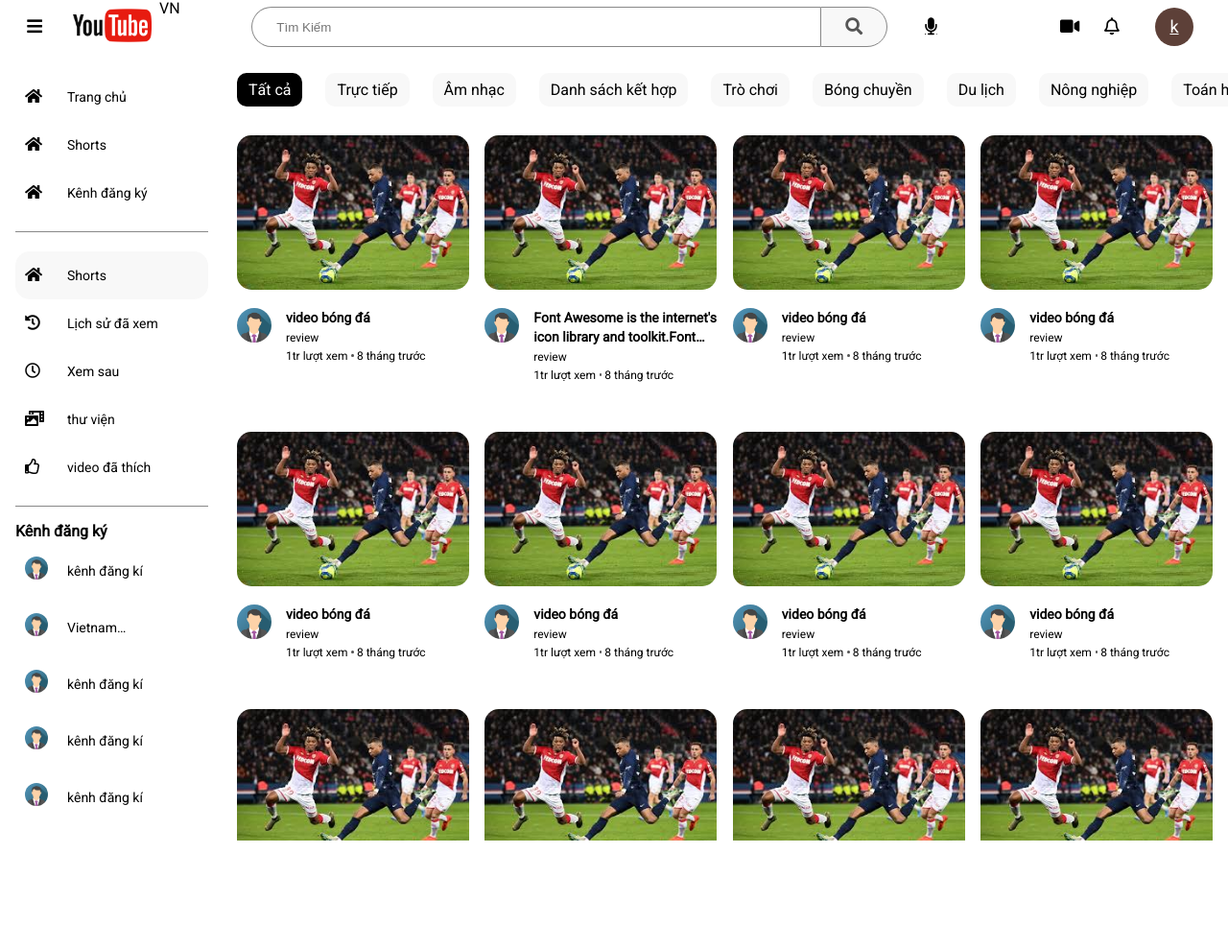
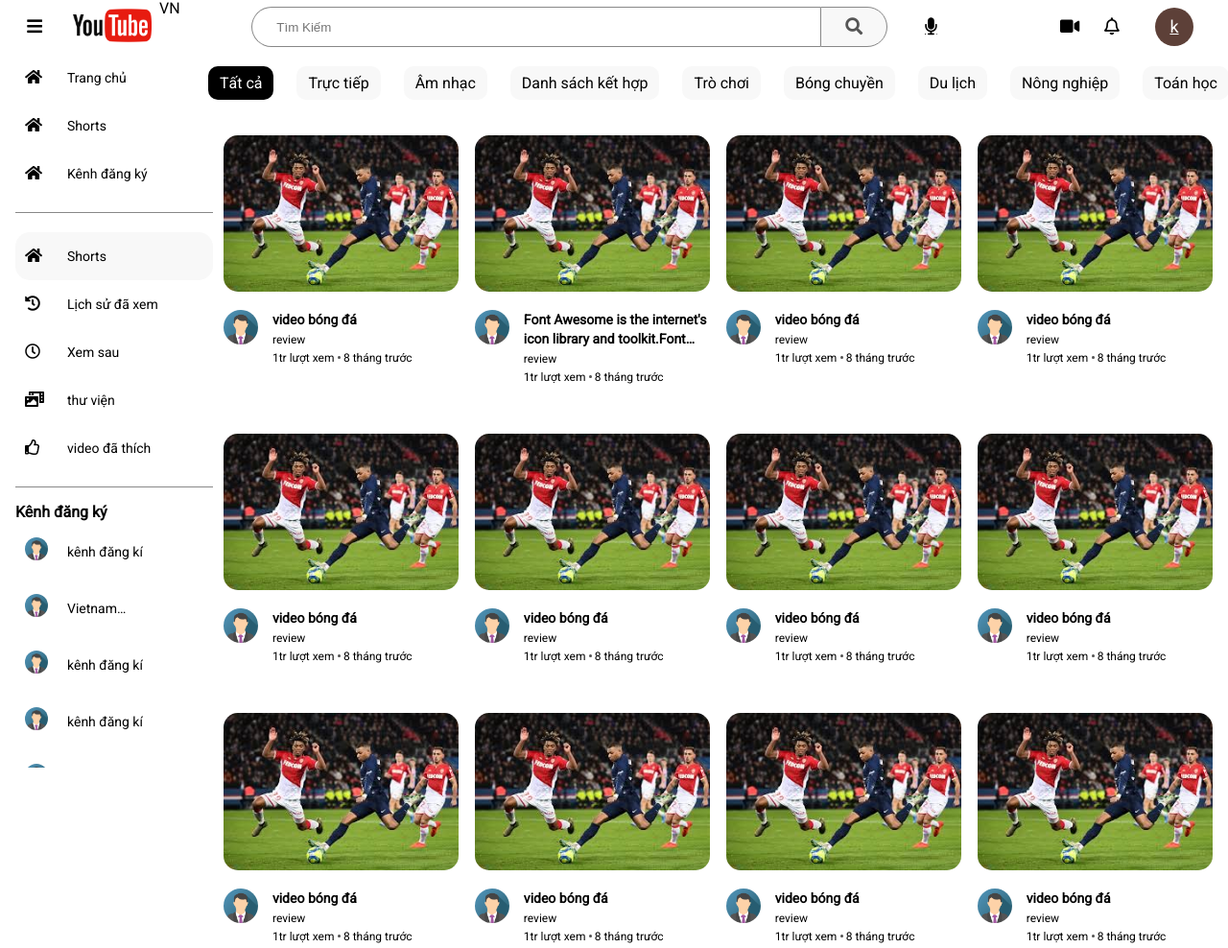
Before and after one commit to khanh00011/ncc-youtube, a plain HTML site: page index.html in a window 1280 px wide. Shown: the whole page at 96% size. Before the commit the page ends 876 px from the top, so only its background shows below. Drawn offline with Linux system fonts and the light colour scheme.

Commit message:
upload 2

```diff
--- a/css/responsive.css
+++ b/css/responsive.css
@@ -56,8 +56,10 @@
         margin-right: 0 !important;
     }
     .content-yt{
-         overflow-y: unset !important;
-         height: unset !important;
+        flex-basis: 100% !important;
+    }
+    .crossbar{
+        top: 44px !important;
     }
     .compact-yt > ul{
         position: fixed;
--- a/style.css
+++ b/style.css
@@ -15,6 +15,14 @@ ul{
    max-height: 35px;
    max-width: auto;
    background: #fff;
+}
+header.site-header{
+    z-index: 9;
+    position: fixed;
+    top: 0;
+    background-color: #fff;
+    width: 100%;
+
 }
 .main-header{
     display: flex;
@@ -269,6 +277,7 @@ ul{
 .main-content{
     display: flex;
     margin-top: 20px;
+    justify-content: end;
 }
 
 .sidebar-yt::-webkit-scrollbar{
@@ -291,21 +300,31 @@ body {
     overflow-y: scroll;
   }
 body::-webkit-scrollbar {
-    display: none; /* cho Chrome, Safari, and Opera */
+     width: 8px;
 }
-.content-yt::-webkit-scrollbar{
+body::-webkit-scrollbar-thumb{
+    background-color: #888;
+    border-radius: 10px;
+}
+/* .content-yt::-webkit-scrollbar{
     width: 8px;
 }
 .content-yt::-webkit-scrollbar-thumb{
     background-color: #888;
     border-radius: 10px;
-}
+} */
 .sidebar-yt{
+    position: fixed;
+    top: 56px;
+    left: 0;
+    bottom: 0;
     max-width: 16.1%;
     width: 100%;
-    height: 100vh;
+    /* height: 100vh; */
     /* min-height: 450px; */
     overflow-y: scroll;
+    background: #fff;
+    padding-left: 16px;
 }
 ul.sbar-yt.chanel-yt h2{
     font-size: 16px;
@@ -397,14 +416,12 @@ ul.home-yt.sbar-yt{
     color: #555;
 }
 .content-yt{
+    padding-top: 111px;
     padding-left: 30px;
-    width: 100%;
-    height: 100vh;
-    overflow-y: scroll;
-    margin-right: -16px;
+    flex-basis: calc(100% - 16.1%);
 }
 .row-ct{
-    margin-top: 30px;
+    margin-top: 10px;
 }
 .avt-and-tl{
     display: flex;
@@ -461,7 +478,8 @@ ul.home-yt.sbar-yt{
     display: flex;
     justify-content: space-between;
     flex-wrap: wrap;
-    margin-right: 16px;
+    /* margin-right: 16px; */
+    margin-left: 16px;
 }
 .box-vd{
     flex-basis: calc( (100% - 50px ) / 4);
@@ -475,6 +493,11 @@ ul.home-yt.sbar-yt{
 .show-compact .compact-yt{
     display: block;
     width:5%;
+    /* padding-top: 56px; */
+    position: fixed;
+    background-color: #fff;
+    left: 0;
+    top: 56px;
 }
 .compact-yt ul li{
     list-style-type: none;
@@ -492,3 +515,13 @@ ul.home-yt.sbar-yt{
     font-size: 16px;
     line-height: 28px;
 }
+.crossbar{
+    position: fixed;
+    top: 54px;
+    width: 100%;
+    padding: 15px 0;
+    background-color: #fff;
+}
+.main-content.show-compact .content-yt{
+    flex-basis: 95%;
+}
```
